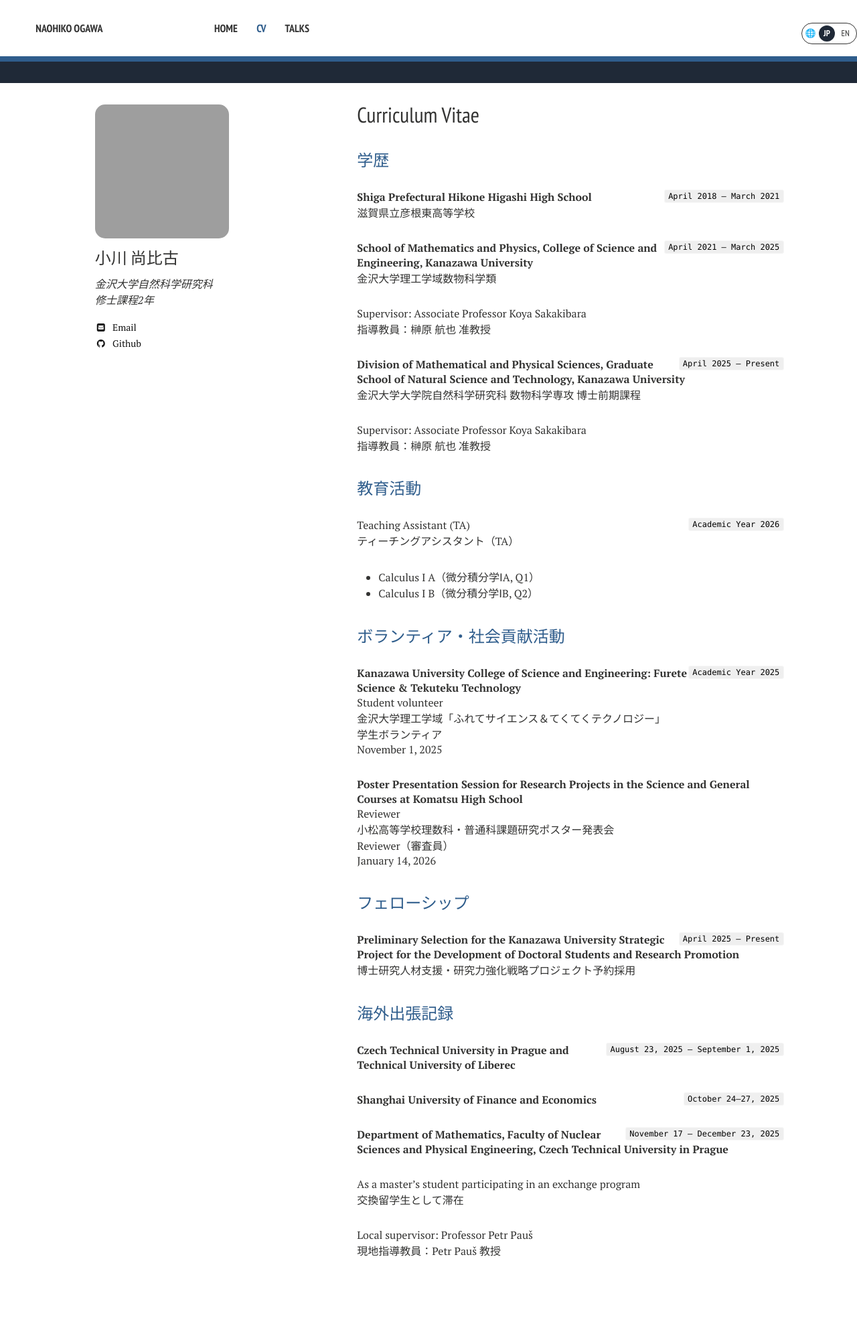
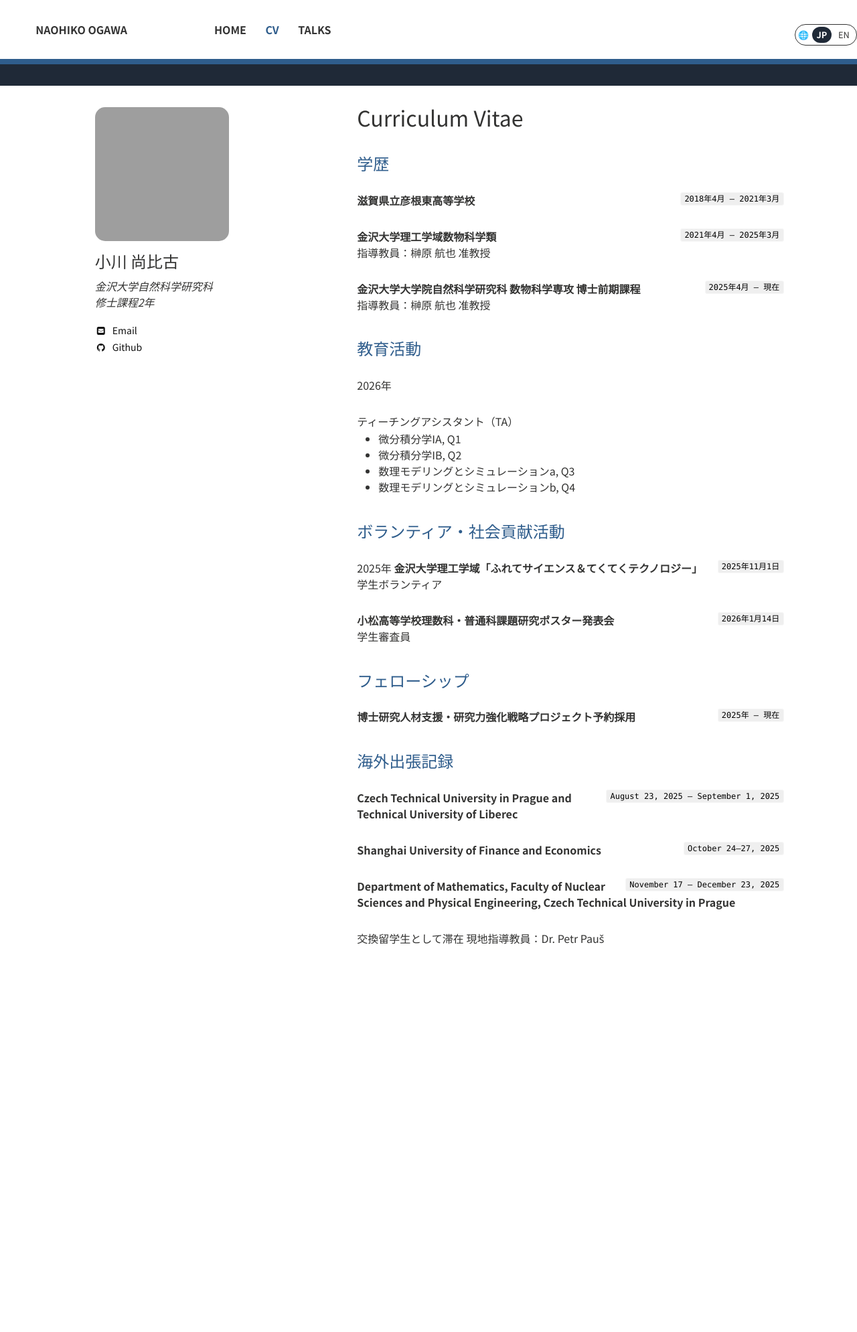
Before and after one commit to Ogawa-Nao/ogawa-nao.github.io, a Jekyll site: the page built from jp/resume.md, in a window 1280 px wide. Shown: the whole page at 67% size. Built offline with Jekyll 4.4.1, drawn with Linux system fonts in a browser that asks for light colours; nearby versions of some CDN libraries; after the commit the page ends 1523 px from its top, so only the background shows below that; grey boxes are pictures that could not be loaded.

Commit message:
changed japanese font

```diff
--- a/_includes/_cvhead.html
+++ b/_includes/_cvhead.html
@@ -35,8 +35,11 @@
 <!-- Modernizr -->
 <script src="{{ site.github.url }}/assets/js/vendor/modernizr-2.7.1.custom.min.js"></script>
 
-
-<link href='//fonts.googleapis.com/css?family=PT+Sans+Narrow:400,700%7CPT+Serif:400,700,400italic' rel='stylesheet' type='text/css'>
+<link rel="preconnect" href="https://fonts.googleapis.com">
+<link rel="preconnect" href="https://fonts.gstatic.com" crossorigin>
+<link
+  href="https://fonts.googleapis.com/css2?family=Noto+Sans+JP:wght@400;500;600;700&family=Noto+Sans:wght@400;500;600;700&display=swap"
+  rel="stylesheet">
 <!-- Icons -->
 <link rel="stylesheet" href="{{ site.github.url }}/assets/css/academicons/css/academicons.css"/>
 <!-- 16x16 -->
--- a/_sass/variables.scss
+++ b/_sass/variables.scss
@@ -9,8 +9,8 @@
 $doc-font-size: 16;
 $doc-line-height: 30;
 $paragraph-indent: 0;
-$base-font: 'PT Serif', serif;
-$heading-font: 'PT Sans Narrow', sans-serif;
+$base-font: 'Noto Sans JP', 'Noto Sans', sans-serif;
+$heading-font: 'Noto Sans JP', 'Noto Sans', sans-serif;
 $code-font: Monaco, "Courier New", "DejaVu Sans Mono", "Bitstream Vera Sans Mono", monospace;
 $alt-font: $base-font;
 
--- a/jp/resume.md
+++ b/jp/resume.md
@@ -9,59 +9,47 @@ permalink: /jp/resume/
 
 ## 学歴
 
-`April 2018 – March 2021`
+`2018年4月 – 2021年3月`
 
-__Shiga Prefectural Hikone Higashi High School__
-滋賀県立彦根東高等学校
+__滋賀県立彦根東高等学校__
 
-`April 2021 – March 2025`
-
-__School of Mathematics and Physics, College of Science and Engineering, Kanazawa University__
-金沢大学理工学域数物科学類
-
-Supervisor: Associate Professor Koya Sakakibara
+`2021年4月 – 2025年3月`
+__金沢大学理工学域数物科学類__
 指導教員：榊原 航也 准教授
 
-`April 2025 – Present`
-
-__Division of Mathematical and Physical Sciences, Graduate School of Natural Science and Technology, Kanazawa University__
-金沢大学大学院自然科学研究科 数物科学専攻 博士前期課程
-
-Supervisor: Associate Professor Koya Sakakibara
+`2025年4月 – 現在`
+__金沢大学大学院自然科学研究科 数物科学専攻 博士前期課程__
 指導教員：榊原 航也 准教授
 
 ## 教育活動
 
-`Academic Year 2026`
+2026年
+<div class="compact-block">
+  <div>ティーチングアシスタント（TA）</div>
+  <ul>
+    <li>微分積分学ⅠA, Q1</li>
+    <li>微分積分学ⅠB, Q2</li>
+    <li>数理モデリングとシミュレーションa, Q3</li>
+    <li>数理モデリングとシミュレーションb, Q4</li>
+  </ul>
+</div>
 
-Teaching Assistant (TA)
-ティーチングアシスタント（TA）
-
-- Calculus I A（微分積分学ⅠA, Q1）
-- Calculus I B（微分積分学ⅠB, Q2）
 
 ## ボランティア・社会貢献活動
 
-`Academic Year 2025`
+2025年
+`2025年11月1日`
+__金沢大学理工学域「ふれてサイエンス＆てくてくテクノロジー」__
+学生ボランティア
 
-__Kanazawa University College of Science and Engineering: Furete Science & Tekuteku Technology__
-Student volunteer
-金沢大学理工学域「ふれてサイエンス＆てくてくテクノロジー」
-学生ボランティア
-November 1, 2025
-
-__Poster Presentation Session for Research Projects in the Science and General Courses at Komatsu High School__
-Reviewer
-小松高等学校理数科・普通科課題研究ポスター発表会
-Reviewer（審査員）
-January 14, 2026
+`2026年1月14日`
+__小松高等学校理数科・普通科課題研究ポスター発表会__
+学生審査員
 
 ## フェローシップ
 
-`April 2025 – Present`
-
-__Preliminary Selection for the Kanazawa University Strategic Project for the Development of Doctoral Students and Research Promotion__
-博士研究人材支援・研究力強化戦略プロジェクト予約採用
+`2025年 – 現在`
+__博士研究人材支援・研究力強化戦略プロジェクト予約採用__
 
 ## 海外出張記録
 
@@ -77,8 +65,5 @@ __Shanghai University of Finance and Economics__
 
 __Department of Mathematics, Faculty of Nuclear Sciences and Physical Engineering, Czech Technical University in Prague__
 
-As a master's student participating in an exchange program
 交換留学生として滞在
-
-Local supervisor: Professor Petr Pauš
-現地指導教員：Petr Pauš 教授
+現地指導教員：Dr. Petr Pauš
```
Also changed, not shown: _includes/_head.html (+5 -2 lines).
